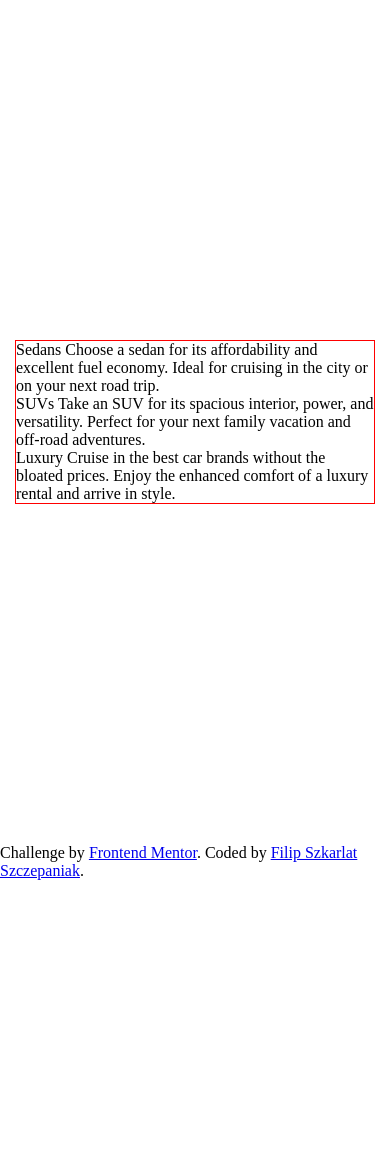
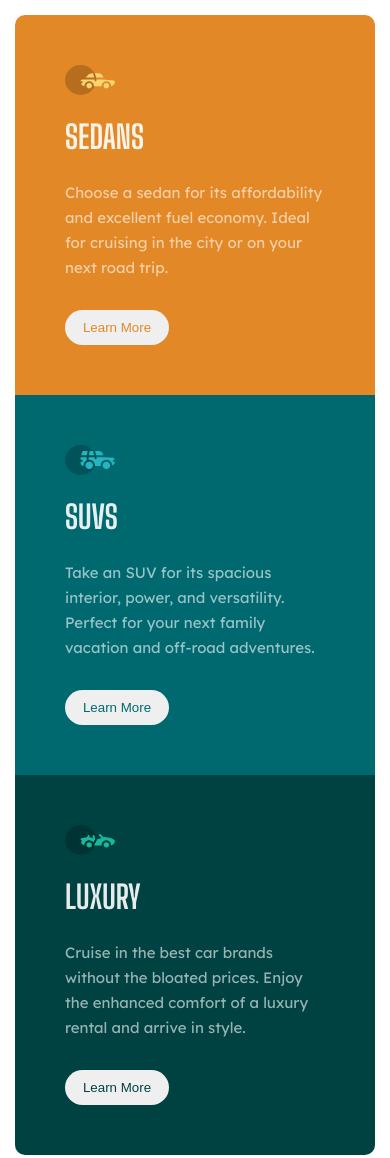
Before and after one commit to FilipSzkarlat/3-column-preview-card-component, a plain HTML site: page index.html in a window 390 px wide. Shown: the top 1158 px of the page. Before the commit the page ends 880 px from the top, so only its background shows below. Drawn offline with Linux system fonts and the light colour scheme.

Commit message:
mobile view UI is done

```diff
--- a/index.html
+++ b/index.html
@@ -3,7 +3,12 @@
   <head>
     <meta charset="UTF-8" />
     <meta name="viewport" content="width=device-width, initial-scale=1.0" />
-    <!-- displays site properly based on user's device -->
+    <link rel="preconnect" href="https://fonts.googleapis.com" />
+    <link rel="preconnect" href="https://fonts.gstatic.com" crossorigin />
+    <link
+      href="https://fonts.googleapis.com/css2?family=Big+Shoulders+Display:wght@700&family=Lexend+Deca&display=swap"
+      rel="stylesheet"
+    />
 
     <link rel="stylesheet" href="style.css" />
 
@@ -20,16 +25,31 @@
     <main>
       <div class="container">
         <div class="box" id="sedans">
-          Sedans Choose a sedan for its affordability and excellent fuel
-          economy. Ideal for cruising in the city or on your next road trip.
+          <img src="images/icon-sedans.svg" alt="sedan icon" />
+          <h2>SEDANS</h2>
+          <p>
+            Choose a sedan for its affordability and excellent fuel economy.
+            Ideal for cruising in the city or on your next road trip.
+          </p>
+          <button>Learn More</button>
         </div>
         <div class="box" id="suvs">
-          SUVs Take an SUV for its spacious interior, power, and versatility.
-          Perfect for your next family vacation and off-road adventures.
+          <img src="images/icon-suvs.svg" alt="SUV icon" />
+          <h2>SUVS</h2>
+          <p>
+            Take an SUV for its spacious interior, power, and versatility.
+            Perfect for your next family vacation and off-road adventures.
+          </p>
+          <button>Learn More</button>
         </div>
         <div class="box" id="luxury">
-          Luxury Cruise in the best car brands without the bloated prices. Enjoy
-          the enhanced comfort of a luxury rental and arrive in style.
+          <img src="images/icon-luxury.svg" alt="luzury icon" />
+          <h2>LUXURY</h2>
+          <p>
+            Cruise in the best car brands without the bloated prices. Enjoy the
+            enhanced comfort of a luxury rental and arrive in style.
+          </p>
+          <button>Learn More</button>
         </div>
       </div>
     </main>
--- a/style.css
+++ b/style.css
@@ -10,11 +10,83 @@ main {
   align-items: center;
   justify-content: center;
   min-height: 100vh;
+  font-family: "Lexend Deca", sans-serif;
+  font-size: 15px;
 }
 
 .container {
   display: flex;
   flex-direction: column;
   margin: 15px;
-  border: solid red 1px;
+  border-radius: 10px;
+  overflow: hidden;
 }
+
+/* MAIN CONTENT */
+
+img {
+  height: 30px;
+  width: 50px;
+  margin-bottom: 30px;
+}
+
+h2 {
+  font-size: xx-large;
+  font-family: "Big Shoulders Display", sans-serif;
+  opacity: 0.9;
+}
+
+p {
+  margin: 30px 0;
+  opacity: 0.6;
+}
+
+.box {
+  display: flex;
+  flex-direction: column;
+  padding: 50px;
+  color: white;
+  line-height: 25px;
+}
+
+#sedans {
+  background-color: hsl(31, 77%, 52%);
+}
+
+#sedans button {
+  color: hsl(31, 77%, 52%);
+}
+
+#suvs {
+  background-color: hsl(184, 100%, 22%);
+}
+
+#suvs button {
+  color: hsl(184, 100%, 22%);
+}
+
+#luxury {
+  background-color: hsl(179, 100%, 13%);
+}
+
+#luxury button {
+  color: hsl(179, 100%, 13%);
+}
+
+button {
+  padding: 10px;
+  width: 40%;
+  border-radius: 20px;
+  border: none;
+}
+
+button:hover {
+  cursor: pointer;
+}
+
+/* FOOTER */
+footer {
+  width: 80%;
+  margin: 10px auto;
+  text-align: center;
+}
```
